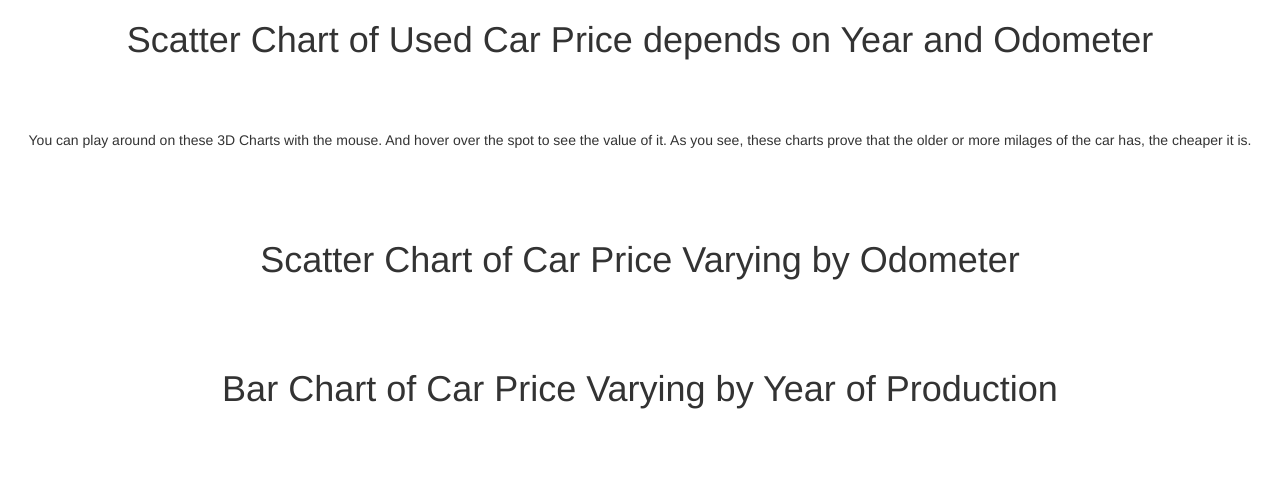
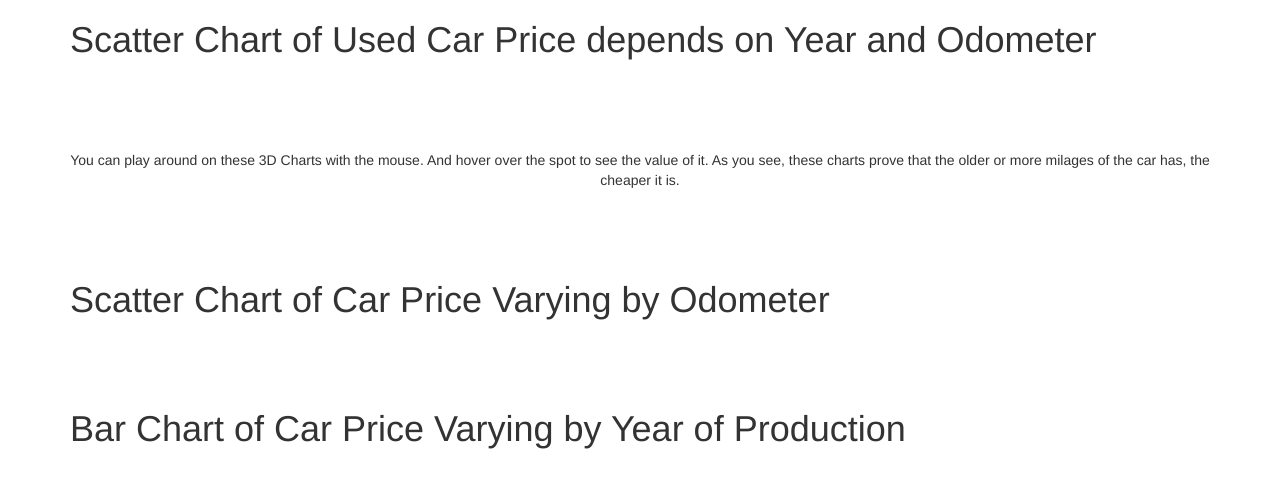
Before and after one commit to zawlurnthan/Car_Price_Prediction, a Flask app: template templates/index.html in a window 1280 px wide. Shown: the top 498 px of the page. Run offline with Flask 2, Linux system fonts and the light colour scheme; the template is opened without the code that fills it, so the values that code supplies are empty; parts of the project's set-up code (start-up, migrations or seed data) failed here and were passed over; some libraries are stand-ins or nearby versions.

Commit message:
updating some bugs

```diff
--- a/app.py
+++ b/app.py
@@ -4,6 +4,7 @@ from flask_bootstrap import Bootstrap
 from flask_nav import Nav
 from flask_nav.elements import Navbar, View
 from flask_login import UserMixin
+
 
 app = Flask(__name__)
 app.config['SECRET_KEY'] = 'anything_will_be_secret'
@@ -35,7 +36,7 @@ def mynavbar():
 
 if __name__ == '__main__':
     app.run()
-    db.create_all()
+
 
 
 import routes
--- a/routes.py
+++ b/routes.py
@@ -1,3 +1,5 @@
+import json
+
 from flask import render_template, request, redirect, url_for, flash, jsonify
 from werkzeug.security import generate_password_hash, check_password_hash
 from brain import input_process, make_predict, get_makes, data, get_cars
--- a/templates/forget.html
+++ b/templates/forget.html
@@ -15,13 +15,12 @@
 
 
 {% block content %}
-    <center class="container">
+    <div class="container text-center">
         <br>
         <br>
         <h1>I don't know either !</h1>
         <br>
         <br>
         <img src="{{ url_for('.static', filename='funny-banana.jpg') }}"/>
-    </center>
-
+    </div>
 {% endblock %}
--- a/templates/index.html
+++ b/templates/index.html
@@ -15,41 +15,44 @@
 {% endblock %}
 
 {% block content %}
-    <center>
+    <div class="container">
+        <div>
             <h1>Scatter Chart of Used Car Price depends on Year and Odometer</h1>
             <div id="3d-scatter"></div>
+        </div>
+        <br>
+        <br>
+        <br>
+        <br>
+        <center>
+            <p>You can play around on these 3D Charts with the mouse. And hover over the spot to see the value of it.
+            As you see, these charts prove that the older or more milages of the car has, the cheaper it is.</p>
+        </center>
         <br>
         <br>
         <br>
         <div>
-            <p>You can play around on these 3D Charts with the mouse. And hover over the spot to see the value of it.
-            As you see, these charts prove that the older or more milages of the car has, the cheaper it is.</p>
+            <h1>Scatter Chart of Car Price Varying by Odometer</h1>
+            <div id="scatter"></div>
         </div>
-    </center>
         <br>
         <br>
         <br>
-    <center>
-        <h1>Scatter Chart of Car Price Varying by Odometer</h1>
-        <div id="scatter"></div>
-    </center>
+        <div>
+            <h1>Bar Chart of Car Price Varying by Year of Production</h1>
+            <div id="bar-chart"></div>
+        </div>
         <br>
         <br>
-        <br>
-    <center>
-        <h1>Bar Chart of Car Price Varying by Year of Production</h1>
-        <div id="bar-chart"></div>
-        <br>
-        <br>
-    </center>
+    </div>
 {% endblock %}
 
 
 {% block scripts %}
     {{ super() }}
+
    <script>
     chart = document.getElementById('3d-scatter');
-
     var data = [{
         x: {{ info['odometer'] }},
         y: {{ info['year'] }},
@@ -64,62 +67,43 @@
             xaxis: {title: 'Odometer'},
             yaxis: {title: 'Year'},
             zaxis: {title: 'Price'}
-            },
-            margin: {
-                l: 0,
-                r: 0,
-                b: 0,
-                t: 0
-            },
-            width: 1200,
-            height: 1000
+        }
     };
 
     var config = {responsive: true};
-
     Plotly.newPlot(chart, data, layout, config);
 </script>
 
 <script>
     chart = document.getElementById('scatter');
-
-        var price = {
+    var data = [{
         x: {{ info['odometer'] }},
         y: {{ info['price'] }},
         mode: 'markers',
         type: 'scatter'
-        };
-
-        var data = [price];
+    }];
 
     var layout = {
         xaxis: {title: 'odometer'},
         yaxis: {title: 'Price'},
-            width: 1400,
-            heigh: 1200
     };
-
-        Plotly.newPlot(chart, data, layout);
+    var config = {responsive: true};
+    Plotly.newPlot(chart, data, layout, config);
 </script>
 
 <script>
     chart = document.getElementById('bar-chart');
-
-        var price = {
+    var data = [{
         x: {{ info['year'] }},
         y: {{ info['price'] }},
         type: 'bar'
-        };
-
-        var data = [price];
+    }];
 
     var layout = {
         xaxis: {title: 'year'},
         yaxis: {title: 'Price'},
-            width: 1400,
-            heigh: 1200
         };
-
-        Plotly.newPlot(chart, data, layout);
+    var config = {responsive: true};
+    Plotly.newPlot(chart, data, layout, config);
 </script>
 {% endblock %}
--- a/templates/login.html
+++ b/templates/login.html
@@ -15,7 +15,7 @@
 {% endblock %}
 
 {% block content %}
-    <div class="container">
+    <div class="container" style="width: 400px;">
         <h1>Log In</h1>
         <form class="form" action="{{ url_for('login') }}" method="post">
             {{ form.hidden_tag() }}
--- a/templates/signup.html
+++ b/templates/signup.html
@@ -15,7 +15,7 @@
 {% endblock %}
 
 {% block content %}
-    <div class="container">
+    <div class="container" style="width: 400px;">
         <h1>Sign up</h1>
         <form class="form" action="{{ url_for('signup') }}" method="post">
             {{ form.hidden_tag() }}
```
Also changed, not shown: charts.py (line endings or trailing spaces), database.db. Lines whose indentation alone changed are shown as unchanged.
